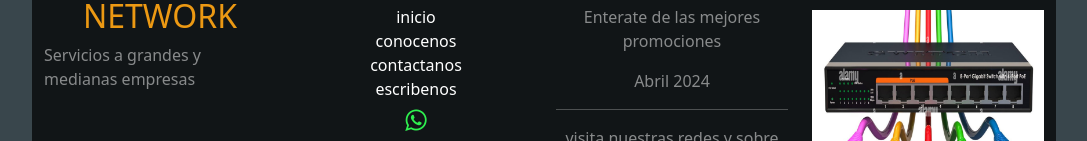
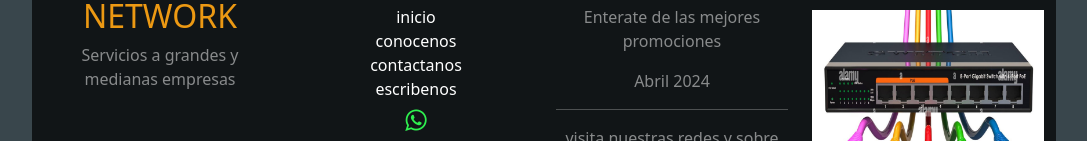
Before and after one commit to TelecomNetworkPeru/web, a website: page index.html in a window 1280 px wide. Shown: the part 5407-5548 px from the top of the page, without its empty margins (96-1183 px from the left). Drawn offline with nearby package versions, Linux system fonts and the light colour scheme; some packages are replaced by stand-ins of ours; a script that the page names is missing; files whose address does not match are found by name.

Commit message:
Update index.html

```diff
--- a/index.html
+++ b/index.html
@@ -332,7 +332,7 @@
             <div class="row">
               <div class="col-md-3">
                 <h2 id="titulo1">TELECOM NETWORK</h2>
-                <p class="text-white-50">Servicios a grandes y medianas empresas</p>
+                <center><p class="text-white-50">Servicios a grandes y medianas empresas</p></center>
               </div>
               <div class="col-md-3">
                 <h2>categorias</h2>
```
